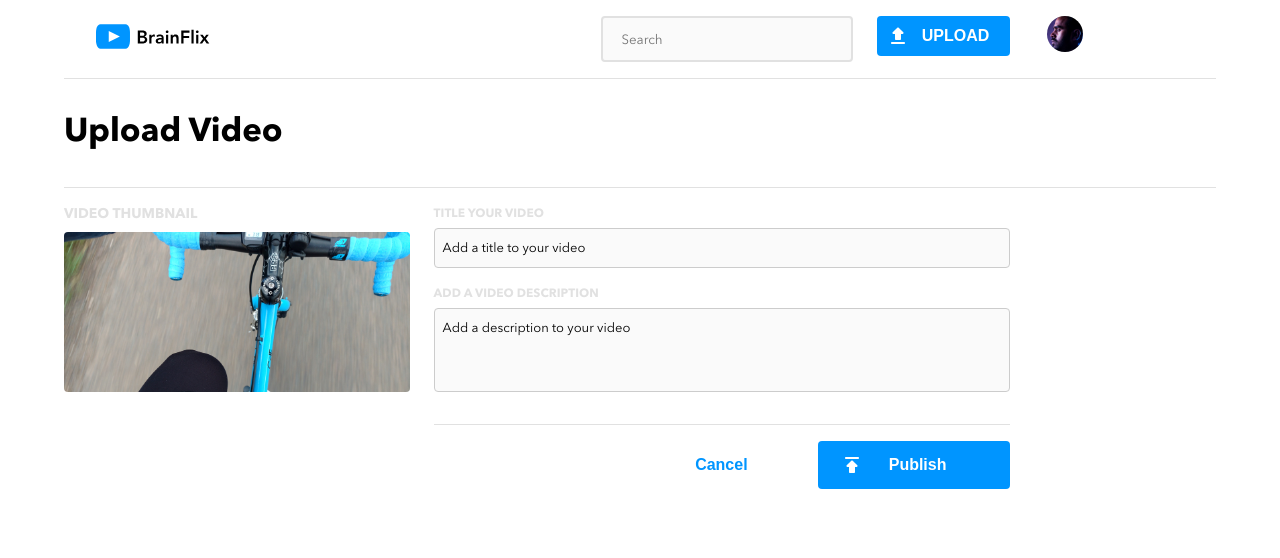
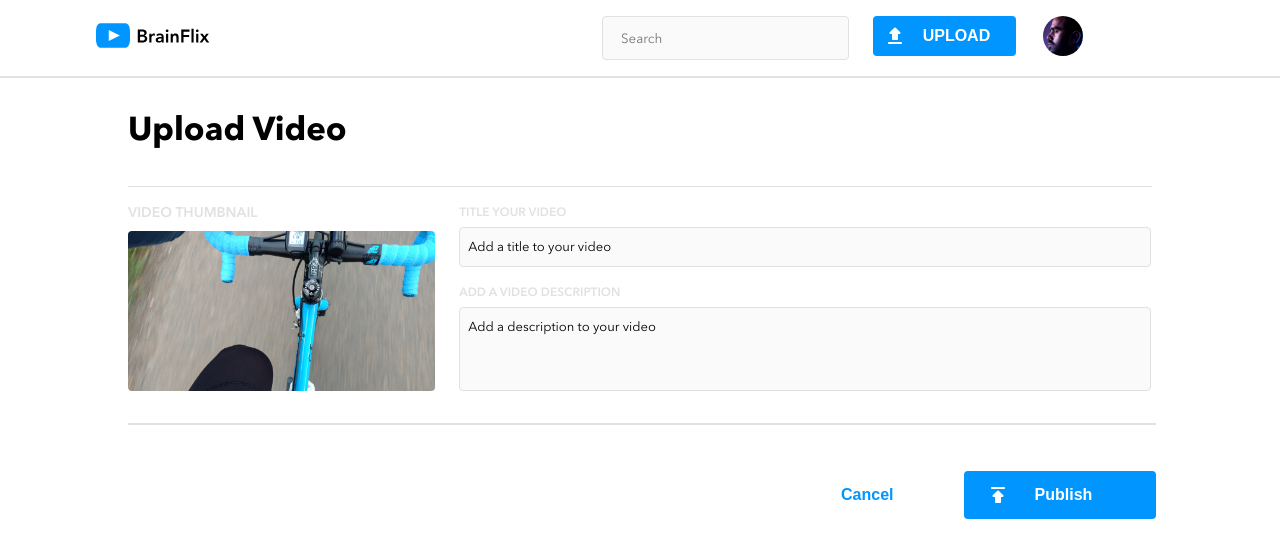
Before and after one commit to jemeryalvarado/brainflix, a React (Create React App) app: page /upload in a window 1280 px wide. Shown: the top 558 px of the page. Built offline with nearby package versions, Linux system fonts and the light colour scheme.

Commit message:
final styling details and fixes such as title mixins and heights

```diff
--- a/src/components/Comments/Comments.scss
+++ b/src/components/Comments/Comments.scss
@@ -7,6 +7,7 @@
   height: auto;
   width: 90%;
   margin: auto;
+  font-family: Avenir-Next;
 
   &-form {
     display: grid;
@@ -36,7 +37,7 @@
 
     &-break {
       width: 100%;
-      border-bottom: solid $Mercury 2px;
+      border-bottom: solid $Mercury 1px;
       margin-top: 1rem;
       @include desktop{
         width: 105.6%;
@@ -48,10 +49,17 @@
     margin-top: 0;
     margin-bottom: 0;
     color: $Mercury;
-    font-family: Avenir-Next-Demi;
+    font-family: Avenir-Next-Bold;
     font-size: 1rem;
     grid-row-start: 1;
     margin-bottom: .5rem;
+    @include mobile-subheader;
+
+    @include tablet{
+      @include subheader;
+      font-size: .875rem;
+      font-weight: 700;
+    }
   }
   #commenttext {
     border-radius: 0.25rem;
@@ -88,6 +96,11 @@
   position: absolute;
   top: .5rem;
   color: $BrainFlix-DarkBlack;
+@include mobile-body-copy;
+
+@include tablet{
+  @include body-copy;
+}
 }
 
 textarea:focus::placeholder{
@@ -140,9 +153,10 @@ textarea:focus::placeholder{
   &-text {
     display: grid;
     grid-template-columns: 18% 82%;
-    border-bottom: solid $Mercury 2px;
+    border-bottom: solid $Mercury 1px;
     margin-top: 1.5rem;
     padding-bottom: 1rem;
+
 
 
     @include tablet{
--- a/src/components/Description/Description.scss
+++ b/src/components/Description/Description.scss
@@ -10,7 +10,7 @@
   &-title {
     @include mobile-page-header;
     font-family: Avenir-Next-Bold;
-    border-bottom: solid 0.125rem $Mercury;
+    border-bottom: solid 1px $Mercury;
     @include desktop{
       border-bottom: 0;
     }
@@ -22,7 +22,7 @@
     flex-direction: row;
     justify-content: space-between;
     color: $Silver;
-    border-bottom: solid 0.125rem $Mercury;
+    border-bottom: solid 0.1px $Mercury;
     @include desktop{
       width: 105.6%;
     }
--- a/src/components/NavBar/navbar.scss
+++ b/src/components/NavBar/navbar.scss
@@ -26,6 +26,7 @@
   &-logo {
     height: 1.5625rem;
     width: 7.5rem;
+    background-color: $White;
   }
   &-form {
     display: grid;
@@ -62,7 +63,7 @@
         grid-column-end: 9;
         grid-row-start: 1;
         height: 2.5rem;
-        width: 75%;
+        width: 80%;
         margin-left: 1.5rem;
       }
 
@@ -91,13 +92,14 @@
       grid-column-start: 1;
       grid-column-end: 10;
       border-radius: 0.25rem;
-      border: 2px solid $Mercury;
+      border: 1px solid $Mercury;
       background-color: $Alabaster;
 
       @include tablet {
         grid-column-start: 3;
         grid-column-end: 6;
         grid-row-start: 1;
+        height: 2.5rem;
       }
       @include desktop {
         grid-column-start: 6;
@@ -121,10 +123,13 @@
       border-radius: 50%;
       justify-self: center;
       object-fit: cover;
+      background-color: $Mercury;
 
       @include tablet {
         grid-column-start: 9;
         grid-row-start: 1;
+        height: 2.5rem;
+        width: 2.5rem;
       }
       @include tablet {
         justify-self: left;
--- a/src/components/Videos/Videos.scss
+++ b/src/components/Videos/Videos.scss
@@ -9,11 +9,12 @@
   display: flex;
   flex-direction: column;
   align-items: flex-start;
+  font-family: Avenir-Next;
 
 
   @include tablet{
     width: 60%;
-    margin:0 0 0 5%;
+    margin:0 0 0 3%;
   }
   @include desktop{
     margin:0 ;
@@ -68,6 +69,15 @@ h2{
   font-size: 1rem;
   color: $Mercury;
   margin: 1rem 0 0 5%;
+  @include mobile-section-header;
+  font-family: Avenir-Next-Bold;
+  @include tablet{
+    margin: 1rem 0 0 5%;
+    @include section-header;
+    font-size: .875rem;
+
+  }
+
 }
 span{
   justify-self: end;
--- a/src/pages/VideoUpload/VideoUpload.js
+++ b/src/pages/VideoUpload/VideoUpload.js
@@ -47,8 +47,9 @@ const VideoUpload = () => {
   };
 
   return (
+    <>
+      <div className="break"></div>
     <div className="video-upload">
-
       <h2 className="video-upload__title">Upload Video</h2>
       <section className="video-thumbnail-form__wrapper">
         <div className="video-upload__thumbnail">
@@ -58,6 +59,7 @@ const VideoUpload = () => {
             alt="Video Thumbnail"
             className="video-upload__thumbnail-image"
           />
+          <div className="break-2"></div>
         </div>
         <form className="video-upload__form" onSubmit={handleSubmit}>
           <div className="form-group">
@@ -96,6 +98,7 @@ const VideoUpload = () => {
         </form>
       </section>
     </div>
+    </>
   );
 };
 
--- a/src/pages/VideoUpload/VideoUpload.scss
+++ b/src/pages/VideoUpload/VideoUpload.scss
@@ -6,13 +6,13 @@
 .video-upload {
   width: 90%;
   margin: auto;
-  border-top: 1px solid $Mercury;
   display: flex;
   flex-direction: column;
-  font-family: Avenir-Next-Bold;
-//   @include desktop{
-//     flex-direction: row;
-//   }
+  font-family: Avenir-Next-Demi;
+  @include desktop{
+    width: 80%
+  }
+
 
   &__title {
     @include mobile-page-header;
@@ -50,8 +50,10 @@
       height: auto;
       object-fit: cover;
       border-radius: 0.25rem;
+      background-color: $Mercury;
+
       @include tablet {
-        width: 55%;
+        width: 50%;
       }
       @include desktop{
         width: 100%;
@@ -73,15 +75,19 @@
       width: 100%;
       padding: 10px;
       font-size: 16px;
-      border: 1px solid #ccc;
+      border: 1px solid $Mercury;
       border-radius: 10px;
 
       &:focus {
-        border-color: #aaa;
+      border: 2px solid $BrainFlix-Blue;
+
         box-shadow: 0 0 10px rgba(0, 0, 0, 0.1);
+
       }
     }
   }
+
+
 .video-thumbnail-form__wrapper{
     @include desktop{
         display: flex;
@@ -106,16 +112,19 @@
       input {
         width: 99%;
         font-size: 16px;
-        border: 1px solid #ccc;
+        border: 1px solid $Mercury;
         border-radius: 4px;
         @include mobile-body-copy;
         font-family: Avenir-Next;
         height: 2.25rem;
         text-indent: 0.5rem;
         background-color: $Alabaster;
+        @include desktop{
+          width: 134%;
+        }
 
         &:focus {
-          border-color: #aaa;
+          border: 2px solid $BrainFlix-Blue;
           box-shadow: 0 0 10px rgba(0, 0, 0, 0.1);
         }
       }
@@ -136,6 +145,11 @@
     position: absolute;
     left: 0px;
     top: 0.75rem;
+
+
+  }
+  input:focus::placeholder{
+    color: transparent;
   }
   .btns {
     display: flex;
@@ -147,19 +161,26 @@
       flex-direction: row-reverse;
       gap: 4rem;
       border-top: 1px solid $Mercury;
-      margin: 2rem 0 1rem 0;
+      margin: 3rem 0 1rem 0;
+      padding: 2rem 0 2rem 0;
+    }
+    @include desktop{
+      border: none;
+      width: 136%;
+      margin-top: 3rem;
     }
   }
   .btn {
     height: 3rem;
-    background-color: #0095ff;
+    background-color: $BrainFlix-Blue;
     border: none;
     border-radius: 0.25rem;
     font-size: 1rem;
     line-height: 1.25rem;
     font-weight: 700;
+
     &-primary {
-      color: #fff;
+      color: $White;
       display: flex;
       flex-direction: row;
       align-items: center;
@@ -184,12 +205,26 @@
     }
 
     &-secondary {
-      background-color: white;
+      background-color: $White;
       color: $BrainFlix-Blue;
 
       &:hover {
-        background-color: #444;
+        background-color: $Mercury;
       }
     }
   }
 }
+.break{
+  width: 100%;
+  border: .5px solid $Mercury;
+}
+.break-2{
+  @include desktop{
+
+    margin-top: 2rem;
+    width: 334%;
+  border: .5px solid $Mercury;
+  }
+
+
+}
```
